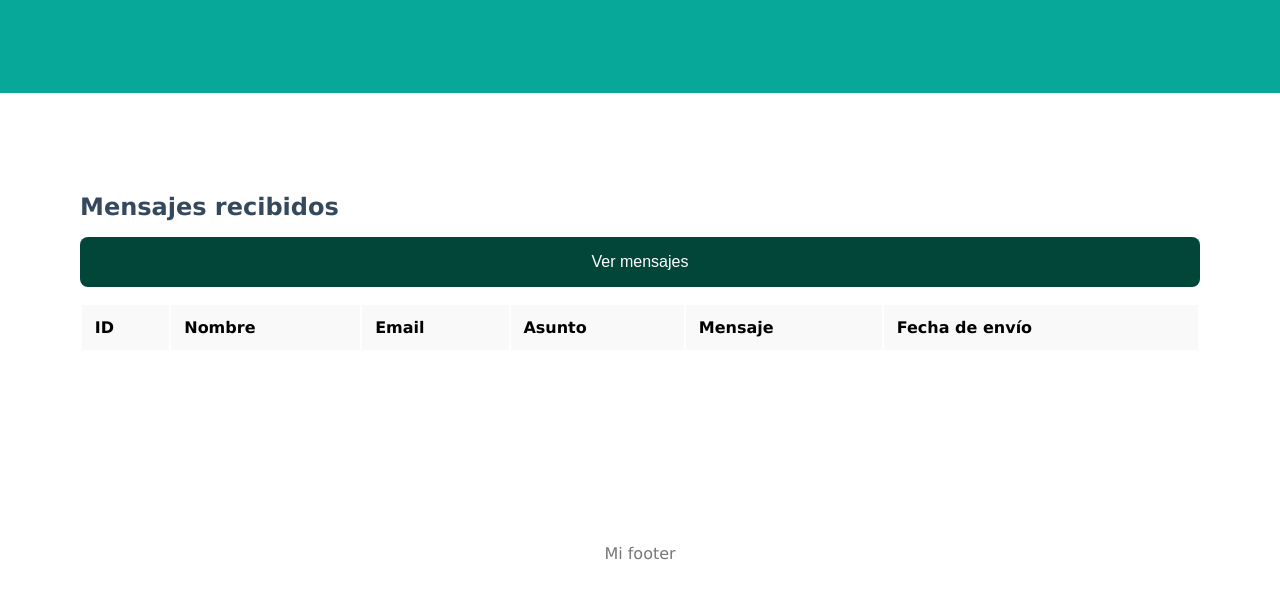
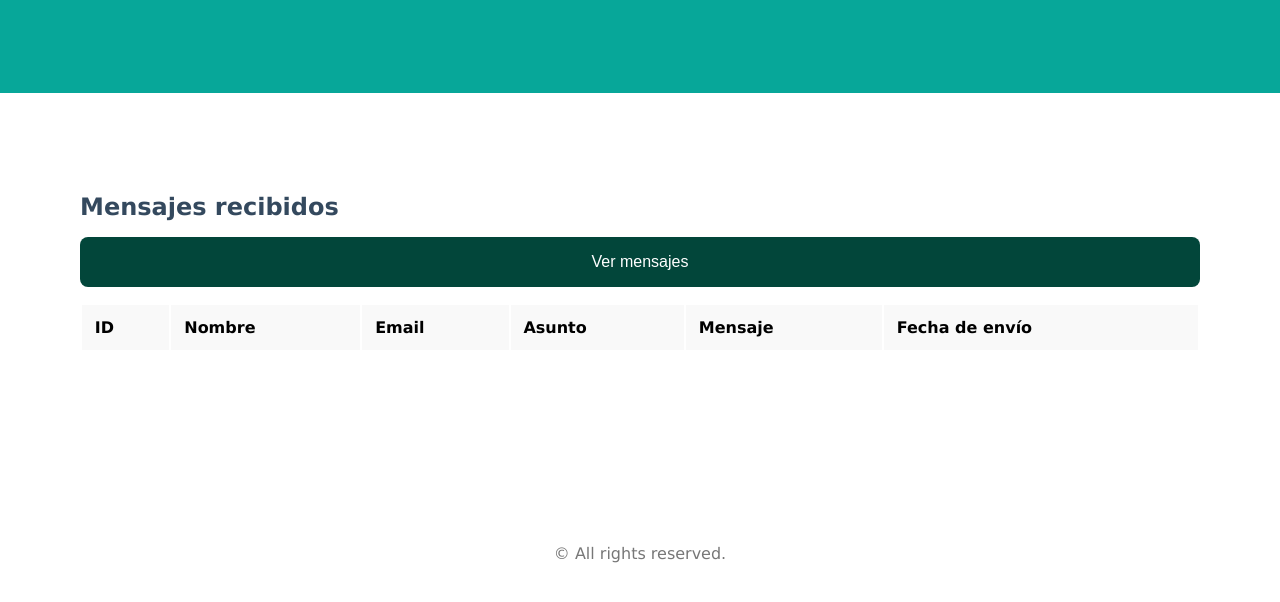
Before and after one commit to Bootcamp-QA/portfolioqa, a plain HTML site: page admin.html in a window 1280 px wide. Shown: the part 142-744 px from the top of the page. Drawn offline with Linux system fonts and the light colour scheme.

Commit message:
Update footer text to copyright notice

```diff
--- a/admin.html
+++ b/admin.html
@@ -37,7 +37,7 @@
 </main>
 
 <footer>
-  <p>Mi footer</p>
+    <p>&copy; All rights reserved.</p>
 </footer>
 
 <script src="script.js"></script>
```
